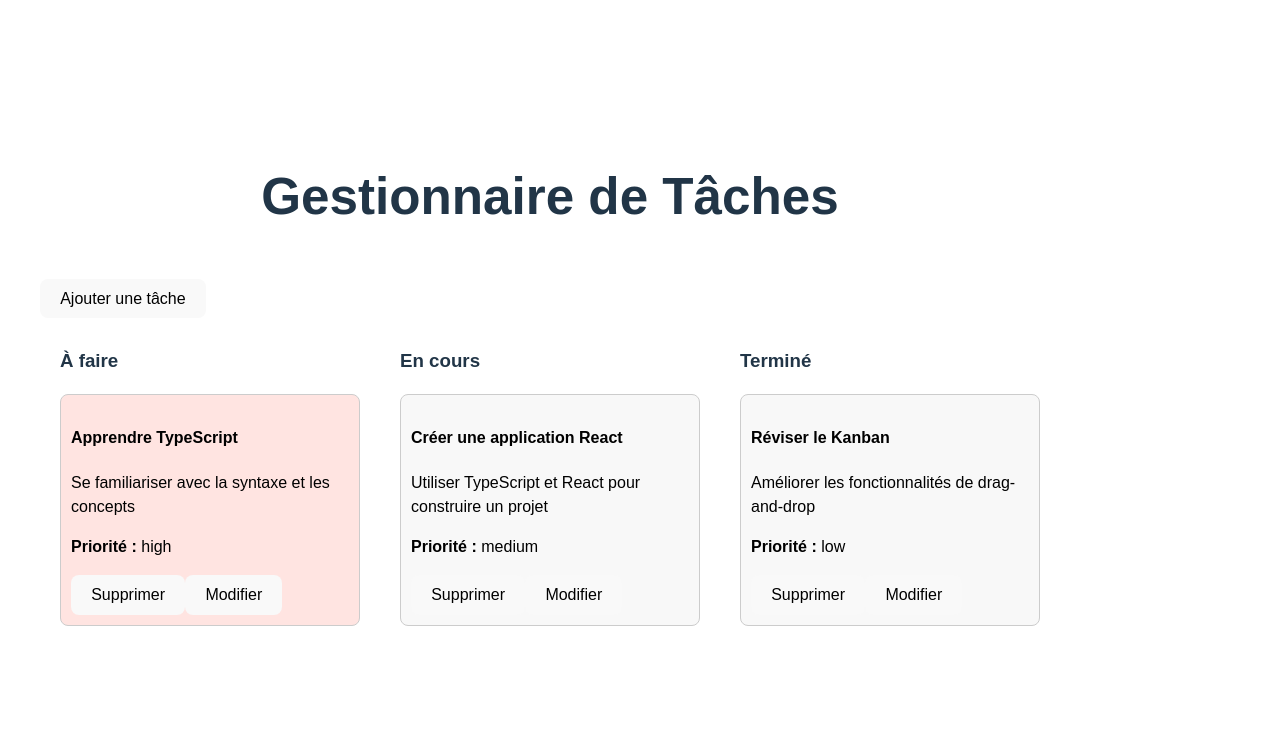
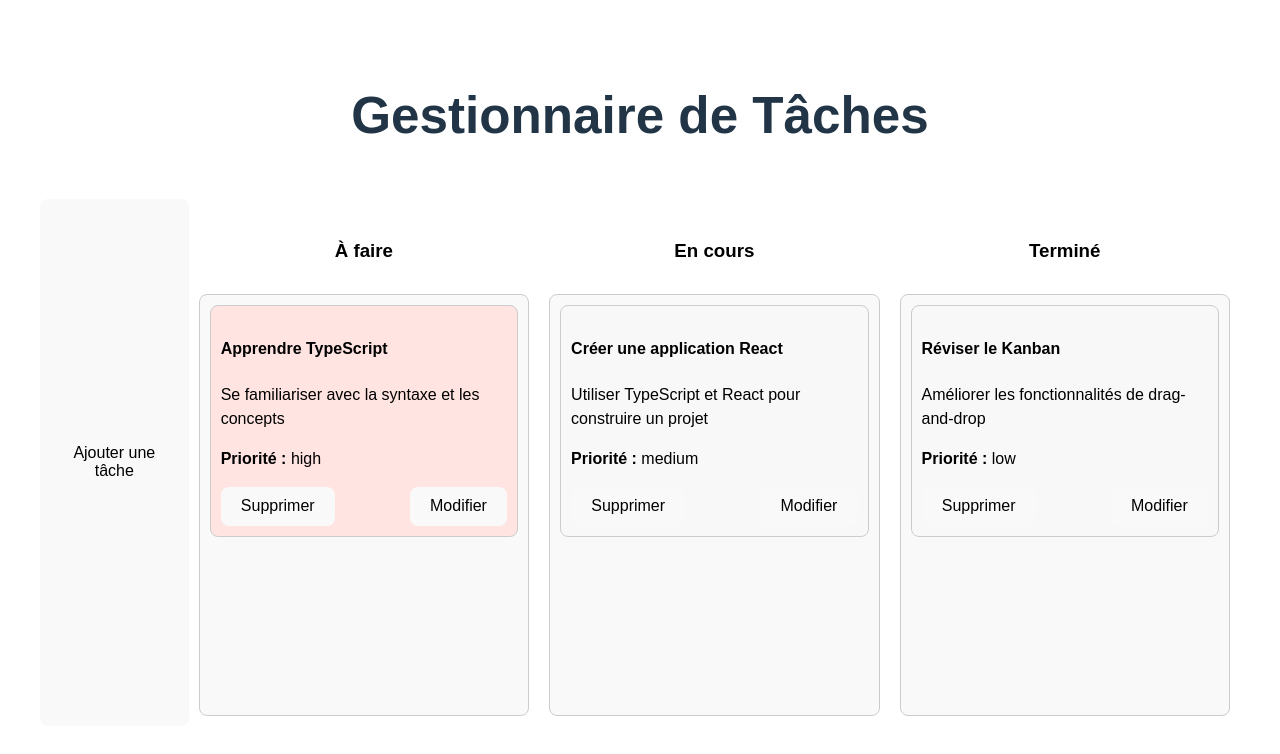
Before and after one commit to PierreValadeau/TodoList, a React (Vite) app: page / in a window 1280 px wide. Shown: the top 754 px of the page. Built offline with nearby package versions, Linux system fonts and the light colour scheme.

Commit message:
addin some css

```diff
--- a/src/components/TaskBoard.tsx
+++ b/src/components/TaskBoard.tsx
@@ -1,15 +1,7 @@
 import React, { useState } from "react";
-import { DragDropContext, Droppable, DropResult } from "react-beautiful-dnd";
+import { DragDropContext, DropResult } from "react-beautiful-dnd";
 import TaskColumn from "./TaskColumn";
 import { Task } from "../styles/Task";
-
-export interface TaskType {
-  id: string;
-  title: string;
-  description: string;
-  status: "todo" | "in-progress" | "done";
-  priority: "low" | "medium" | "high";
-}
 
 const TaskBoard: React.FC = () => {
   const [tasks, setTasks] = useState<Task[]>([
@@ -40,13 +32,13 @@ const TaskBoard: React.FC = () => {
     const { source, destination } = result;
     if (!destination) return;
 
-    if (source.droppableId !== destination.droppableId || source.index !== destination.index) {
     const updatedTasks = Array.from(tasks);
     const [movedTask] = updatedTasks.splice(source.index, 1);
+
     movedTask.status = destination.droppableId as Task["status"];
     updatedTasks.splice(destination.index, 0, movedTask);
+
     setTasks(updatedTasks);
-    }
   };
 
   const addTask = (title: string) => {
@@ -70,28 +62,32 @@ const TaskBoard: React.FC = () => {
     );
   };
 
-  const getTasksByStatus = (status: Task["status"]) => tasks.filter((task) => task.status === status);
+  const getTasksByStatus = (status: Task["status"]) =>
+    tasks.filter((task) => task.status === status);
 
   return (
-    <div style={{ padding: "20px", fontFamily: "Arial, sans-serif" }}>
+    <div style={{ padding: "20px", fontFamily: "Arial, sans-serif", display: "flex",}}>
       <button onClick={() => addTask("Nouvelle tâche")}>Ajouter une tâche</button>
       <DragDropContext onDragEnd={onDragEnd}>
-        <div style={{ display: "flex", justifyContent: "space-around" }}>
-          {["todo", "in-progress", "done"].map((status) => (
-            <Droppable key={status} droppableId={status}>
-              {(provided) => (
-                <div ref={provided.innerRef} {...provided.droppableProps} style={{ margin: "10px" }}>
+        <div className="column">
           <TaskColumn
-                    title={status === "todo" ? "À faire" : status === "in-progress" ? "En cours" : "Terminé"}
-                    tasks={getTasksByStatus(status as Task["status"])}
+            title="À faire"
+            tasks={getTasksByStatus("todo")}
             deleteTask={deleteTask}
-                    updateTask={updateTask} // Ajoute updateTask ici
+            updateTask={updateTask}
           />
-                  {provided.placeholder}
-                </div>
-              )}
-            </Droppable>
-          ))}
+          <TaskColumn
+            title="En cours"
+            tasks={getTasksByStatus("in-progress")}
+            deleteTask={deleteTask}
+            updateTask={updateTask}
+          />
+          <TaskColumn
+            title="Terminé"
+            tasks={getTasksByStatus("done")}
+            deleteTask={deleteTask}
+            updateTask={updateTask}
+          />
         </div>
       </DragDropContext>
     </div>
--- a/src/components/TaskColumn.tsx
+++ b/src/components/TaskColumn.tsx
@@ -1,21 +1,61 @@
 import React from "react";
+import { Droppable } from "react-beautiful-dnd";
+import TaskItem from "./TaskItem";
 import { Task } from "../styles/Task";
-import TaskItem from "./TaskItem";
 
 interface TaskColumnProps {
   title: string;
   tasks: Task[];
   deleteTask: (id: string) => void;
-  updateTask: (id: string, updatedTask: Task) => void;  // Ajoute cette ligne
+  updateTask: (id: string, updatedTask: Task) => void;
 }
 
-const TaskColumn: React.FC<TaskColumnProps> = ({ title, tasks, deleteTask, updateTask }) => {
+const TaskColumn: React.FC<TaskColumnProps> = ({
+  title,
+  tasks,
+  deleteTask,
+  updateTask,
+}) => {
   return (
-    <div style={{ width: "300px", margin: "10px" }}>
-      <h3>{title}</h3>
-      {tasks.map((task) => (
-        <TaskItem key={task.id} task={task} deleteTask={deleteTask} updateTask={updateTask} />
-      ))}
+    <div style={{ flex: 1, margin: "10px" }}>
+      <h3
+        style={{
+          textAlign: "center",
+          padding: "10px 0",
+          fontWeight: "bold",
+          color: "black",
+        }}
+      >
+        {title}
+      </h3>
+      <Droppable droppableId={title}>
+        {(provided) => (
+          <div
+            {...provided.droppableProps}
+            ref={provided.innerRef}
+            style={{
+              padding: "10px",
+              border: "1px solid #ccc",
+              borderRadius: "8px",
+              backgroundColor: "#f9f9f9",
+              minHeight: "400px",
+              display: "flex",
+              flexDirection: "column",
+            }}
+          >
+            {tasks.map((task, index) => (
+              <TaskItem
+                key={task.id}
+                task={task}
+                index={index} // Passer l'index pour Draggable
+                deleteTask={deleteTask}
+                updateTask={updateTask}
+              />
+            ))}
+            {provided.placeholder}
+          </div>
+        )}
+      </Droppable>
     </div>
   );
 };
--- a/src/components/TaskItem.tsx
+++ b/src/components/TaskItem.tsx
@@ -1,19 +1,20 @@
 import React, { useState } from "react";
+import { Draggable } from "react-beautiful-dnd";
 import { Task } from "../styles/Task";
 
 interface TaskItemProps {
   task: Task;
+  index: number; // On ajoute l'index comme prop
   deleteTask: (id: string) => void;
   updateTask: (id: string, updatedTask: Task) => void;
 }
 
-const TaskItem: React.FC<TaskItemProps> = ({ task, deleteTask, updateTask }) => {
+const TaskItem: React.FC<TaskItemProps> = ({ task, index, deleteTask, updateTask }) => {
   const [isEditing, setIsEditing] = useState(false);
   const [editedTitle, setEditedTitle] = useState(task.title);
   const [editedDescription, setEditedDescription] = useState(task.description);
 
   const handleSave = () => {
-    // Met à jour la tâche avec les nouvelles valeurs
     updateTask(task.id, {
       ...task,
       title: editedTitle,
@@ -23,12 +24,19 @@ const TaskItem: React.FC<TaskItemProps> = ({ task, deleteTask, updateTask }) =>
   };
 
   return (
+    <Draggable draggableId={task.id} index={index}>
+      {(provided) => (
         <div
+          ref={provided.innerRef}
+          {...provided.draggableProps}
+          {...provided.dragHandleProps}
           style={{
+            ...provided.draggableProps.style,
             border: "1px solid #ccc",
             borderRadius: "8px",
             padding: "10px",
             backgroundColor: task.priority === "high" ? "#ffe4e1" : "#f8f8f8",
+            marginBottom: "10px",
           }}
         >
           {isEditing ? (
@@ -51,17 +59,17 @@ const TaskItem: React.FC<TaskItemProps> = ({ task, deleteTask, updateTask }) =>
               <p>
                 <strong>Priorité :</strong> {task.priority}
               </p>
-          <button
-            onClick={() => {
-              deleteTask(task.id);
-            }}
-          >
-            Supprimer
-          </button>
+              <div className="buttons">
+              <button onClick={() => deleteTask(task.id)}>Supprimer</button>
               <button onClick={() => setIsEditing(true)}>Modifier</button>
+
+              </div>
+
             </div>
           )}
         </div>
+      )}
+    </Draggable>
   );
 };
 
--- a/src/index.css
+++ b/src/index.css
@@ -5,7 +5,7 @@
 
   color-scheme: light dark;
   color: rgba(255, 255, 255, 0.87);
-  background-color: #242424;
+  background-color: #D7B695;
 
   font-synthesis: none;
   text-rendering: optimizeLegibility;
@@ -62,6 +62,15 @@ button:focus-visible {
   outline: 4px auto -webkit-focus-ring-color;
 }
 
+.buttons {
+  display: flex;
+  justify-content: space-between;
+}
+
+.column {
+  display: flex;
+
+}
 @media (prefers-color-scheme: light) {
   :root {
     color: #213547;
```
Also changed, not shown: test.tsx (added). Lines whose indentation alone changed are shown as unchanged.
